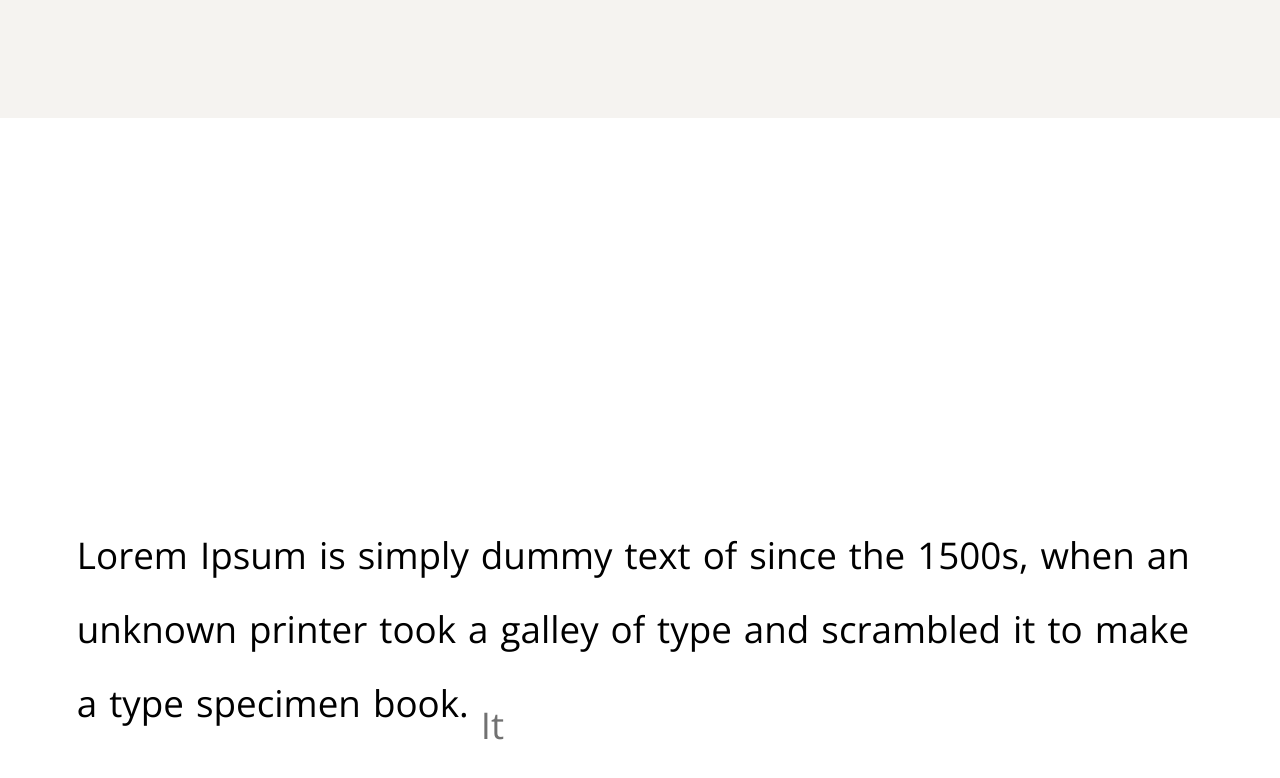
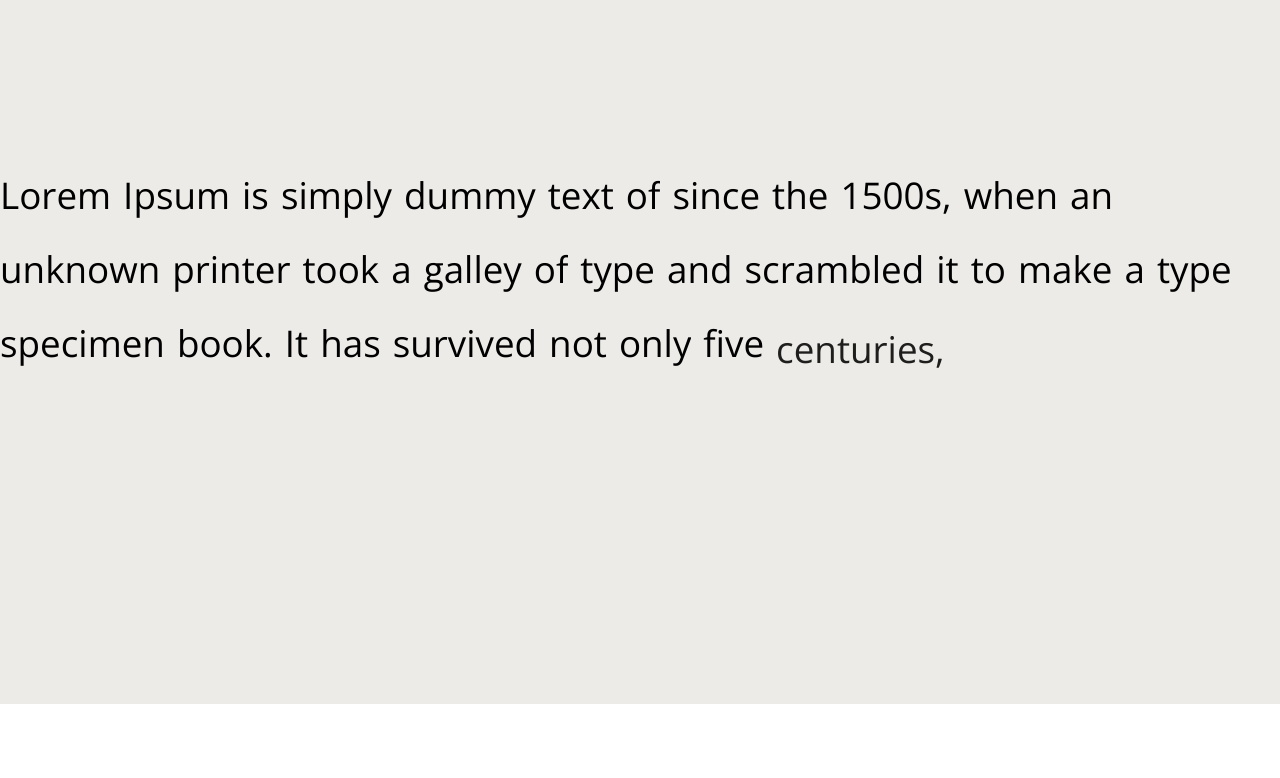
Before and after one commit to olo75jg21/creative-portfolio, a Next.js app: page / in a window 1280 px wide. Shown: the part 682-1460 px from the top of the page. After the commit the page ends 1396 px from the top, so only its background shows below. Built offline with nearby package versions, Linux system fonts and the light colour scheme.

Commit message:
add basic logic for theme context provider

```diff
--- a/app/layout.tsx
+++ b/app/layout.tsx
@@ -6,6 +6,7 @@ import "@/styles/typography.css";
 import "@/styles/spacing.css";
 import Scroll from "@/components/scroll/Scroll";
 import Cursor from "@/components/cursor/Cursor";
+import { Theme } from "@/context/Theme";
 
 const inter = Open_Sans({ subsets: ["latin"] });
 
@@ -22,10 +23,12 @@ export default function RootLayout({
   return (
     <html lang="en">
       <body className={inter.className}>
-        <Scroll>
-          {children}
-          <Cursor />
-        </Scroll>
+        <Theme>
+          <Scroll>
+            {children}
+            <Cursor />
+          </Scroll>
+        </Theme>
       </body>
     </html>
   );
--- /dev/null
+++ b/components/about/About.module.css
@@ -0,0 +1,5 @@
+.container {
+  background: var(--bgColor);
+  padding: 5vh 0;
+  transition: var(--bg-transition);
+}
--- a/components/about/About.tsx
+++ b/components/about/About.tsx
@@ -1,12 +1,24 @@
+"use client";
+
 import RevealTextOnScroll from "@/animations/revealTextOnScroll/RevealTextOnScroll";
-import React from "react";
+import React, { useEffect, useRef } from "react";
+import { useTheme } from "@/context/Theme";
+import { useInView } from "framer-motion";
+import styles from "./About.module.css";
 
 const About = () => {
+  const background = useTheme();
+  const ref = useRef(null);
+  const isInView = useInView(ref, { amount: 0.5 });
+
+  useEffect(() => {
+    if (!isInView) return;
+
+    background.setTheme("var(--creme-color)");
+  }, [background, isInView]);
+
   return (
-    <div
-      style={{ height: "100vh", paddingTop: 400 }}
-      className="typo-lg px-main"
-    >
+    <div ref={ref} className={`typo-lg px-main ${styles.container}`}>
       <RevealTextOnScroll text="Lorem Ipsum is simply dummy text of since the 1500s, when an unknown printer took a galley of type and scrambled it to make a type specimen book. It has survived not only five centuries, but also the leap into electronic typesetting, remaining essentially unchanged. It was popularised in the 1960s with the release of Letraset sheets containing Lorem Ipsum passages, and more recently with desktop publishing software like Aldus PageMaker including versions of Lorem Ipsum." />
     </div>
   );
--- a/components/header/Header.module.css
+++ b/components/header/Header.module.css
@@ -1,11 +1,12 @@
 .container {
-  background-color: var(--white-color);
+  background: var(--bgColor);
   max-width: 100%;
   height: 100vh;
   display: flex;
   flex-direction: column;
   padding-top: 3rem;
   padding-bottom: 5rem;
+  transition: var(--bg-transition);
 }
 
 .descriptionWrapper {
--- a/components/header/Header.tsx
+++ b/components/header/Header.tsx
@@ -2,7 +2,6 @@ import React from "react";
 import TopBar from "./topBar/TopBar";
 import styles from "./Header.module.css";
 import HorizontalCarousel from "../horizontalCarousel/HorizontalCarousel";
-import Container from "../layout/container/Container";
 
 const Header = () => {
   return (
--- /dev/null
+++ b/context/Theme.tsx
@@ -0,0 +1,38 @@
+"use client";
+
+import setCSSVariable from "@/utils/setCssVariable";
+import { createContext, useCallback, useContext, useState } from "react";
+
+type Background = "var(--white-color)" | "var(--creme-color)";
+
+type ThemeContextType = {
+  background: Background;
+  setTheme: (background: Background) => void;
+};
+
+const ThemeContext = createContext<ThemeContextType | null>(null);
+
+export const Theme = ({ children }: { children: React.ReactNode }) => {
+  const [background, setBackground] =
+    useState<Background>("var(--white-color)");
+
+  const setTheme = useCallback((background: Background) => {
+    setBackground(background);
+
+    setCSSVariable("--bgColor", background);
+  }, []);
+
+  return (
+    <ThemeContext.Provider value={{ background, setTheme }}>
+      {children}
+    </ThemeContext.Provider>
+  );
+};
+
+export const useTheme = (): ThemeContextType => {
+  const context = useContext(ThemeContext);
+  if (!context) {
+    throw new Error("useTheme must be used within a ThemeProvider");
+  }
+  return context;
+};
--- a/styles/globals.css
+++ b/styles/globals.css
@@ -7,4 +7,6 @@ html {
   --creme-color: #edebe8;
 
   --px: clamp(2rem, 6vw, 7.5rem);
+
+  --bg-transition: background .5s ease;
 }
--- /dev/null
+++ b/utils/setCSSVariable.ts
@@ -0,0 +1,5 @@
+const setCSSVariable = (variableName: string, value: string): void => {
+  document.documentElement.style.setProperty(variableName, value);
+};
+
+export default setCSSVariable;
```
